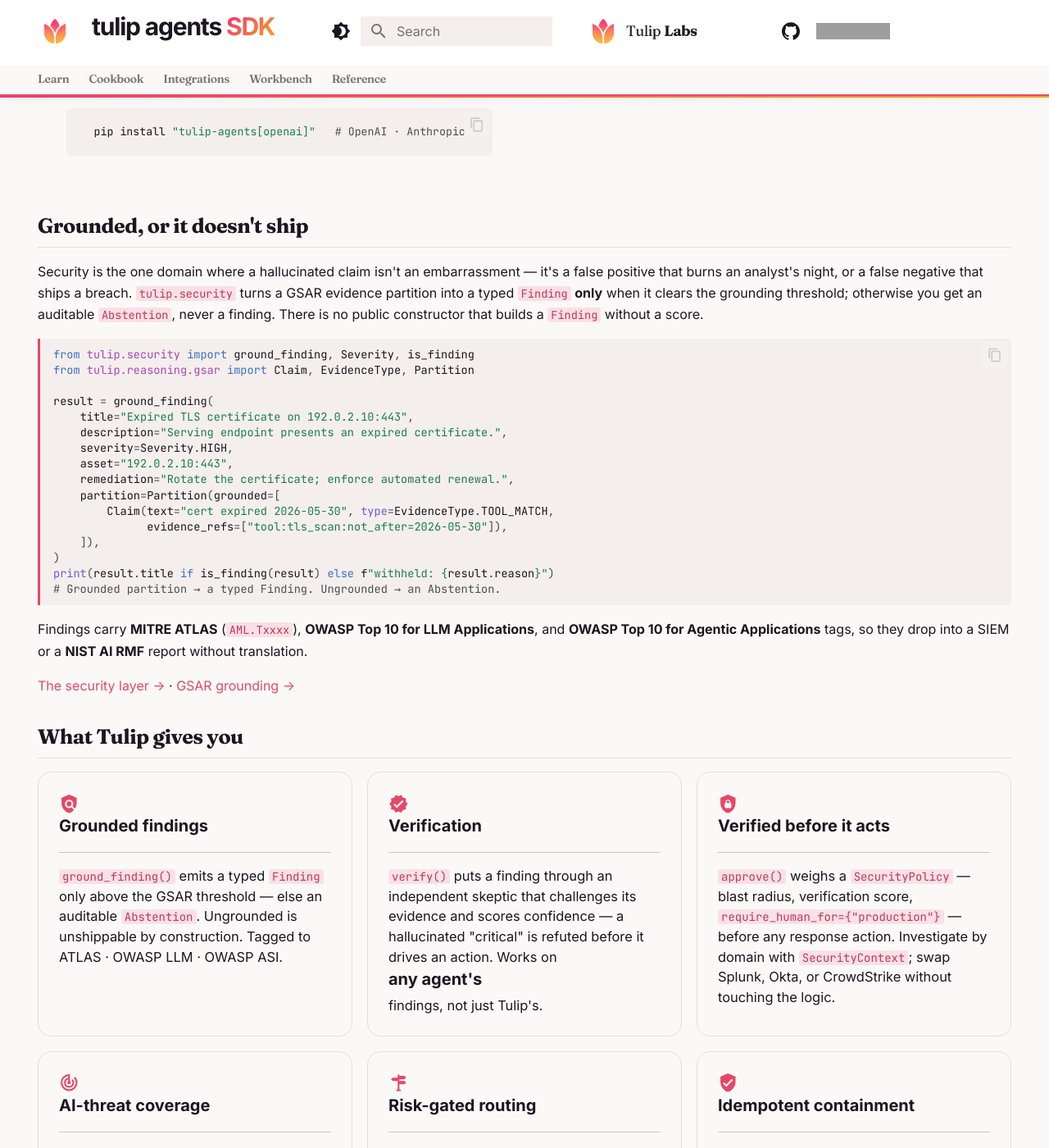
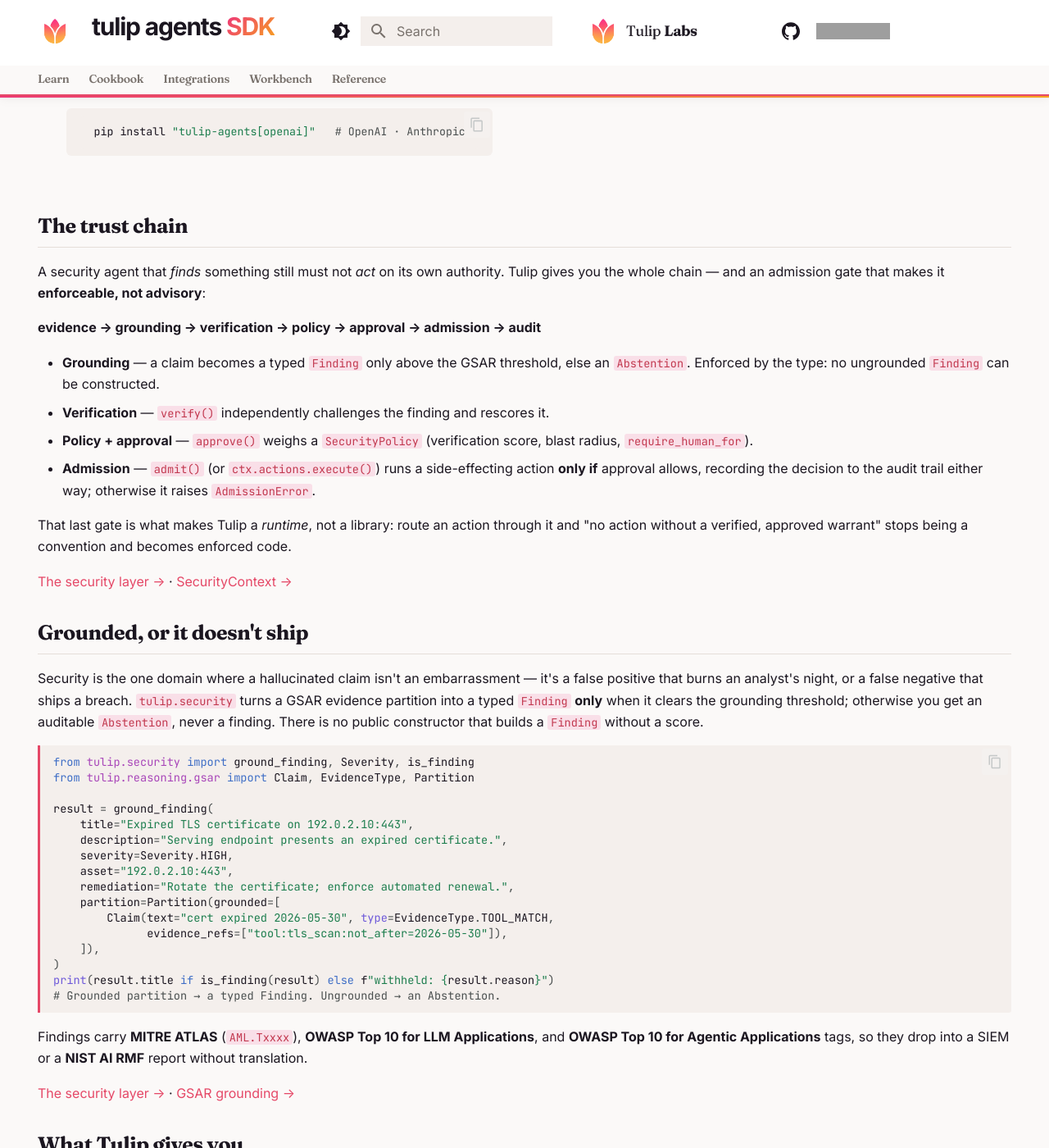
Before and after one commit to tuliplabs-ai/docs, an MkDocs documentation site: the page built from docs/index.md, in a window 1280 px wide and 1400 px high, scrolled down 772 px. Shown: the whole window at 82% size. Built offline with MkDocs 1.6.1 and Material for MkDocs 9.7.7, drawn with Linux system fonts in a browser that asks for light colours; some of the changed text lies outside the part shown; grey boxes are pictures that could not be loaded.

Commit message:
docs: the trust chain + admission gate — position Tulip as a security AI runtime
The docs described approve() as the last step and never mentioned the admission gate
(admit() / ctx.actions.execute() / AdmissionError) the SDK just shipped. Adds: a 'trust
chain' section on the landing page (evidence -> grounding -> verification -> policy ->
approval -> admission -> audit), an 'Admission control — the enforcement point' section in
the SecurityContext page, an 'Enforce it before it acts' section in the agentic-AI-security
page, and reframes the landing card to the gate. Worded honestly: grounding is enforced by
the type; admit() is the gate you route actions through. Builds clean under --strict.

Signed-off-by: tuliplabs <328004975+tuliplabs@users.noreply.github.com>

```diff
--- a/docs/index.md
+++ b/docs/index.md
@@ -50,6 +50,30 @@
 
 </div>
 </div>
+
+## The trust chain
+
+A security agent that *finds* something still must not *act* on its own
+authority. Tulip gives you the whole chain — and an admission gate that makes it
+**enforceable, not advisory**:
+
+**evidence → grounding → verification → policy → approval → admission → audit**
+
+- **Grounding** — a claim becomes a typed `Finding` only above the GSAR
+  threshold, else an `Abstention`. Enforced by the type: no ungrounded `Finding`
+  can be constructed.
+- **Verification** — `verify()` independently challenges the finding and rescores it.
+- **Policy + approval** — `approve()` weighs a `SecurityPolicy` (verification
+  score, blast radius, `require_human_for`).
+- **Admission** — `admit()` (or `ctx.actions.execute()`) runs a side-effecting
+  action **only if** approval allows, recording the decision to the audit trail
+  either way; otherwise it raises `AdmissionError`.
+
+That last gate is what makes Tulip a *runtime*, not a library: route an action
+through it and "no action without a verified, approved warrant" stops being a
+convention and becomes enforced code.
+
+[The security layer →](concepts/security.md) · [SecurityContext →](concepts/security-context.md)
 
 ## Grounded, or it doesn't ship
 
@@ -105,13 +129,13 @@
     "critical" is refuted before it drives an action. Works on **any
     agent's** findings, not just Tulip's.
 
-- :material-shield-lock:{ .lg .middle } **[Verified before it acts](concepts/security-context.md)**
+- :material-shield-lock:{ .lg .middle } **[Admission gate](concepts/security-context.md)**
 
     ---
-    `approve()` weighs a `SecurityPolicy` — blast radius, verification
-    score, `require_human_for={"production"}` — before any response
-    action. Investigate by domain with `SecurityContext`; swap Splunk,
-    Okta, or CrowdStrike without touching the logic.
+    `approve()` weighs a `SecurityPolicy` (blast radius, verification
+    score, `require_human_for={"production"}`); `admit()` then **runs the
+    action only if that decision allows** — else raises `AdmissionError` —
+    and records the attempt to the audit trail either way.
 
 - :material-radar:{ .lg .middle } **[AI-threat coverage](notebooks/index.md)**
 
```
Also changed, not shown: docs/concepts/agentic-ai-security.md (+11 -0 lines), docs/concepts/security-context.md (+32 -2 lines).
